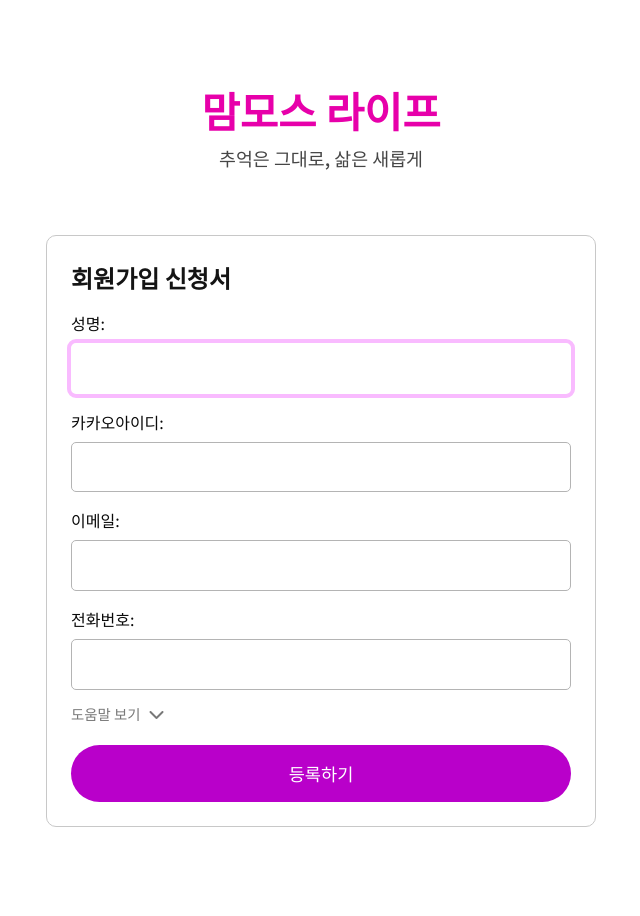
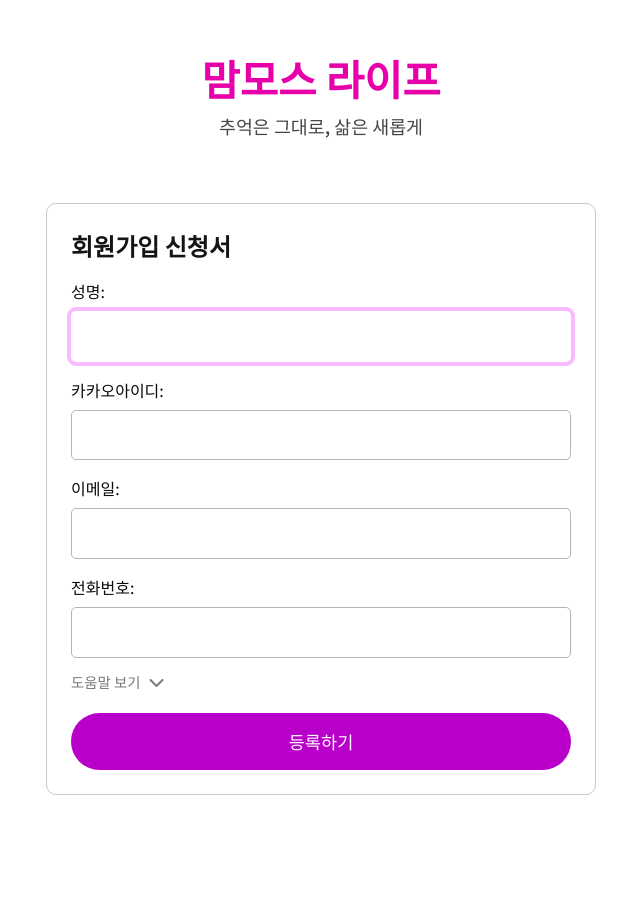
Before and after one commit to emawebdev323/mammoth_bar, a Django app: page /register/ in a window 1280 px wide. Shown: the whole page, without its empty margins (319-959 px from the left). After the commit the page ends 795 px from the top, so only its background shows below. Run offline with Django 4.2, Linux system fonts and the light colour scheme; parts of the project's set-up code (start-up, migrations or seed data) failed here and were passed over.

Commit message:
changed form height padding

```diff
--- a/mammoth_bar/static/mammoth_bar/css/register.css
+++ b/mammoth_bar/static/mammoth_bar/css/register.css
@@ -1,6 +1,11 @@
 .section-register-form {
-    padding: 5rem 0;
+    padding: 3rem 0;
     height: 101%;
+}
+
+.register-form-back-home-btn-container {
+    width: 90%;
+    margin: 0 auto;
 }
 
 .register-form-header-text-container {
--- a/mammoth_bar/static/mammoth_bar/css/reserve.css
+++ b/mammoth_bar/static/mammoth_bar/css/reserve.css
@@ -1,6 +1,6 @@
 .section-reserve-form {
     height: 101%;
-    padding: 5rem 0;
+    padding: 3rem 0;
 }
 
 .reserve-form-header-text-container {
```
